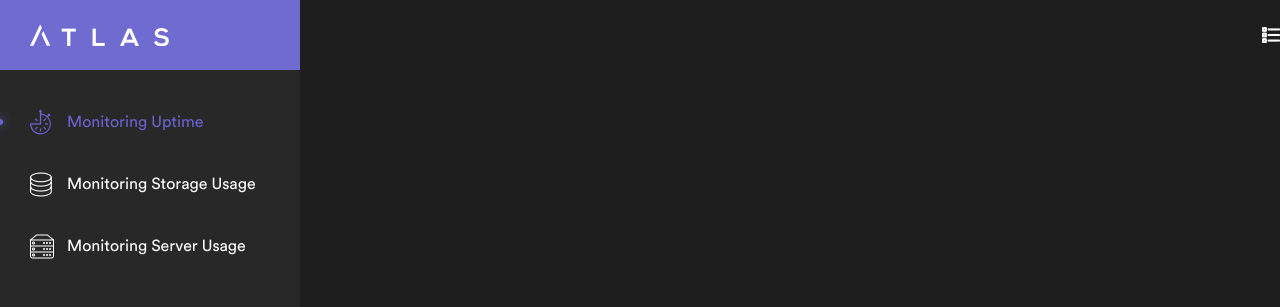
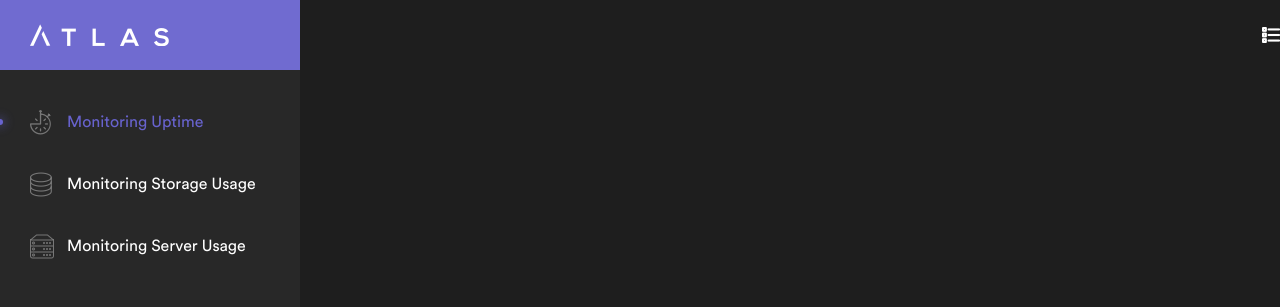
Before and after one commit to getatlas/design, a website: page public/index.html in a window 1280 px wide. Shown: the top 307 px of the page. Drawn offline with Linux system fonts and the light colour scheme; files whose address does not match are found by name.

Commit message:
Fix icon color in sidebar

```diff
--- a/resources/assets/sass/styles/sidebar.scss
+++ b/resources/assets/sass/styles/sidebar.scss
@@ -34,6 +34,7 @@
 		position: absolute;
 		top: 1px;
 		left: 0;
+		color: $color--boulder;
 		font-size: 24px;
 		transition: transform $animation--duration-slow $animation--timing;
 
```
Also changed, not shown: public/css/app.css, 1 other file.
